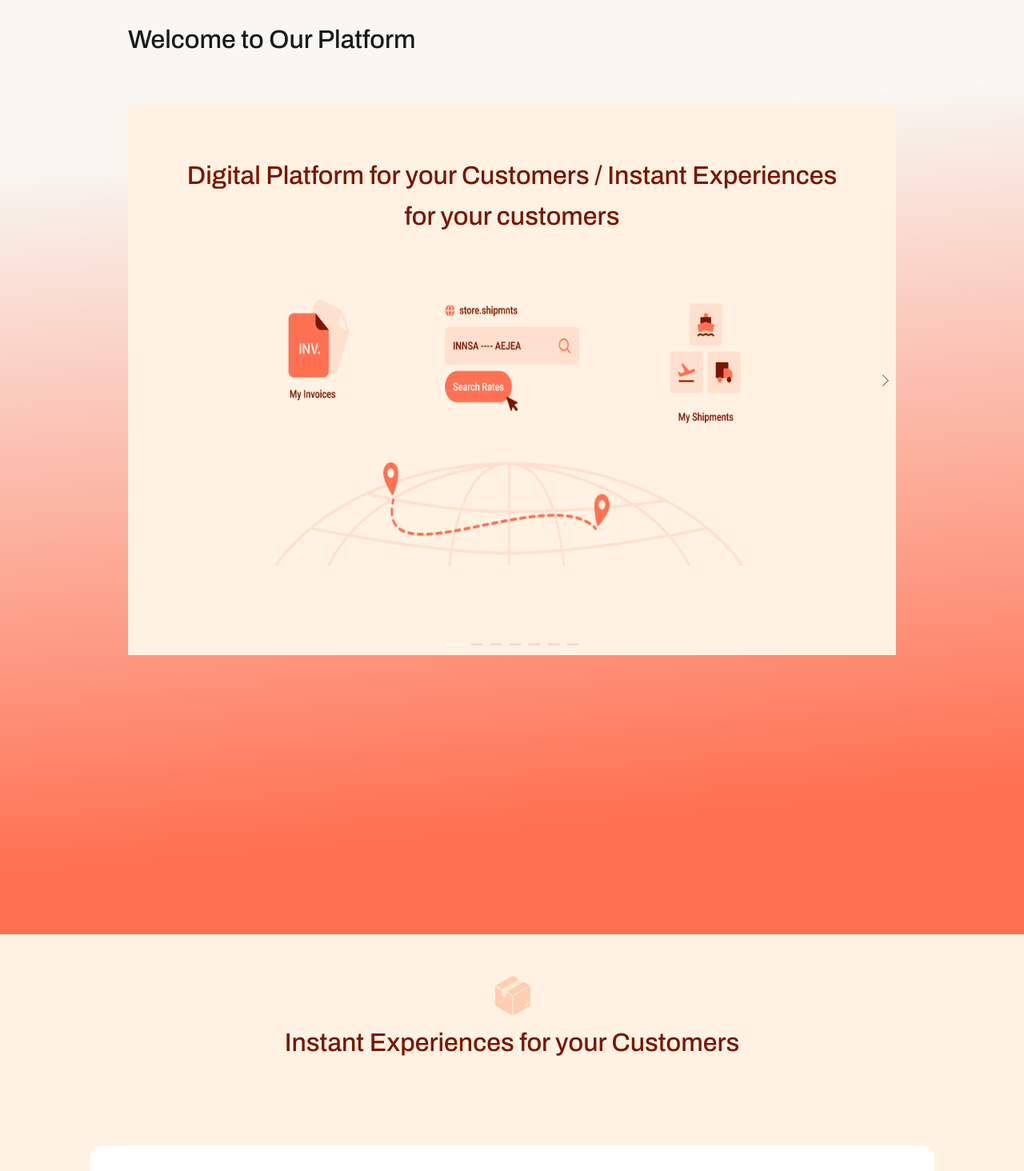
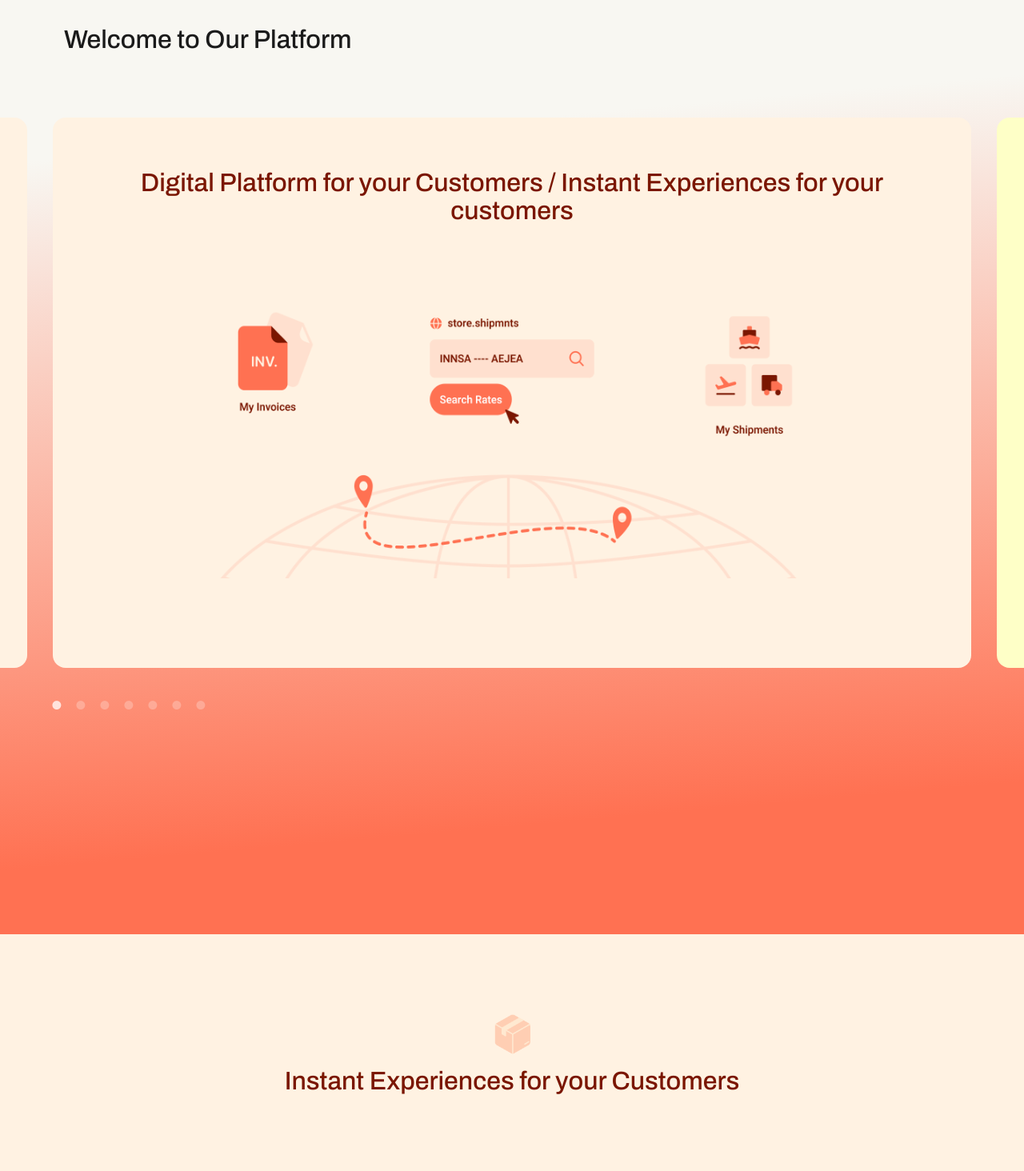
Before and after one commit to dhruvil-shipmnts/Shipmnts-Page, a React (Create React App) app: page / in a window 1280 px wide. Shown: the part 860-2324 px from the top of the page at 80% size. Built offline with nearby package versions, Linux system fonts and the light colour scheme.

Commit message:
Carousel Some What Improved

```diff
--- a/package.json
+++ b/package.json
@@ -12,6 +12,8 @@
     "react-router-dom": "^6.15.0",
     "react-router-hash-link": "^2.4.3",
     "react-scripts": "5.0.1",
+    "react-slick": "^0.30.2",
+    "slick-carousel": "^1.8.1",
     "web-vitals": "^2.1.4"
   },
   "scripts": {
--- a/src/components/Carousel/CarouselWrapper.css
+++ b/src/components/Carousel/CarouselWrapper.css
@@ -1,4 +1,10 @@
-.carousel-wrapper {
-    height: 100%;
-    width: 100%;
+
+.slick-dots li button:before {
+    font-size: 0.8rem;
+    color: white !important;
+    margin: 1rem;
 }
+
+.slick-arrow {
+    display: none !important;
+  }
--- a/src/components/Carousel/CarouselWrapper.js
+++ b/src/components/Carousel/CarouselWrapper.js
@@ -1,12 +1,37 @@
 import React from "react";
-import { Carousel } from "antd";
-function CarouselWrapper({children}) {
+import "slick-carousel/slick/slick.css";
+import "slick-carousel/slick/slick-theme.css";
+import Slider from "react-slick";
+import "../Carousel/CarouselWrapper.css"
+function CarouselWrapper({ children }) {
+  const settings = {
+    dots: true,
+    speed: 500,
+    slidesToShow: 1,
+    slidesToScroll: 1,
+    swipeToSlide: true,
+    centerMode: true,
+    autoPlay: true,
+    autoplaySpeed: 2000,
+    speed: 2000,
+    cssEase: "linear",
+    infinite: true,
+    appendDots: dots => (
+      <div
+        style={{
+          borderRadius: "10px",
+          textAlign: 'left',
+        }}
+      >
+        <ul style={{ margin: "0px" }}> {dots} </ul>
+      </div>
+    ),
+
+  };
   return (
-    <>
-      <Carousel arrows={true} infinite={false} dots={true}>
-        {children}
-      </Carousel>
-    </>
+    <div className="slider-container">
+      <Slider {...settings}>{children}</Slider>
+    </div>
   );
 }
 
--- a/src/components/CarouselScreen/CarouselScreenWrapper.css
+++ b/src/components/CarouselScreen/CarouselScreenWrapper.css
@@ -5,6 +5,8 @@
     justify-content: space-around;
     padding: 4rem;
     height: 70vh;
+    border-radius: 1rem;
+    margin: 1rem;
   }
 
   .page-title {
--- a/src/components/CarouselScreen/ColorScreens.css
+++ b/src/components/CarouselScreen/ColorScreens.css
@@ -9,9 +9,11 @@
 
 .colorpage-title {
   height: 8%;
+  width: 90%;
   margin-top: 0;
-  font-size: 1.5rem;
+  font-size: 2rem;
   text-align: center;
+  font-weight: 500;
 }
 
 .colorpage-image {
--- a/src/components/HighlightSection/Highlight.css
+++ b/src/components/HighlightSection/Highlight.css
@@ -10,12 +10,12 @@
   }
 
   .highlight-center{
-    width: 75%;
+    width: 100%;
     height: 100%;
   }
 
   .title-container {
-    margin: 4rem 0;
+    margin: 4rem 5rem;
   }
 
   .title-highlight {
--- a/src/components/ScreenShotScreen/ScreenShotLoader.css
+++ b/src/components/ScreenShotScreen/ScreenShotLoader.css
@@ -1,9 +1,10 @@
 .screen-shot-loader{
     background-color: #ffffff;
     border-radius: 1rem;
-    height: 90vh;
+    /* height: 90vh; */
     padding: 1rem;
-    width: 80vw;
+    margin: 1rem;
+    /* width: 80vw; */
 }
 .screen-shot-title{
     color: black;
--- a/src/components/ScreenShotScreen/ScreenShotScreen.css
+++ b/src/components/ScreenShotScreen/ScreenShotScreen.css
@@ -2,8 +2,8 @@
   display: flex;
   flex-direction: column;
   align-items: center;
-  padding: 2rem;
   max-width: 100vw;
+  padding: 3rem 0;
 }
 
 .title-container-screenshot {
@@ -12,7 +12,7 @@
   justify-content: center;
   align-items: center;
   flex-direction: column;
-  margin-bottom: 2rem;
+  margin: 2rem 0;
 }
 
 .title-image {
@@ -23,14 +23,3 @@
   width: 100%;
   height: 100%;
 }
-.slick-slide{
-    display: flex !important;
-    justify-content: center !important;
-}
-
-.slick-dots button{
-    background-color: #FF6F61 !important;
-}
-.slick-arrow{
-    color: black !important;
-}
```
Also changed, not shown: src/components/ScreenShotScreen/ScreenShotScreen.js (+8 -5 lines), public/shipment_logo.png (added), 1 other file (tests, documents, lock files or other folders).
